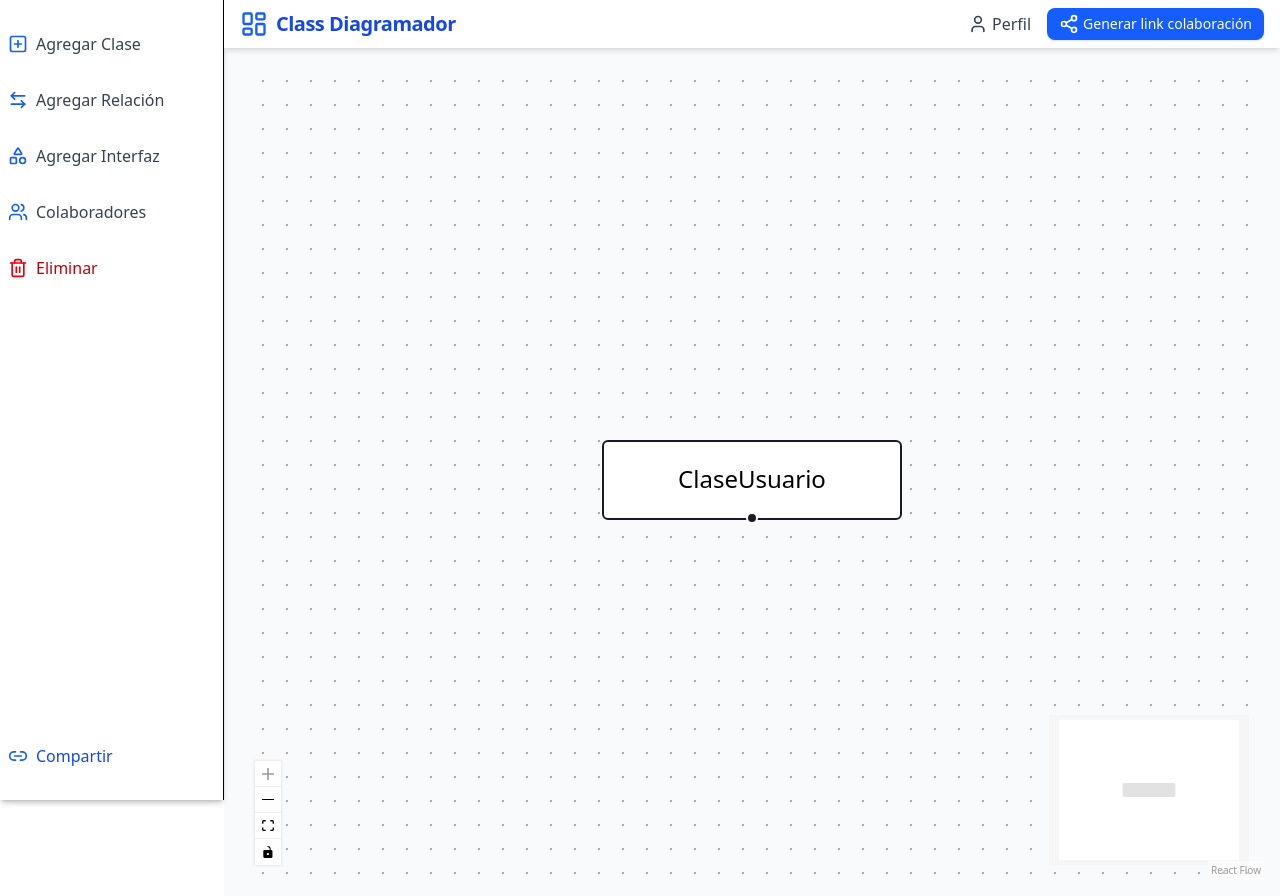
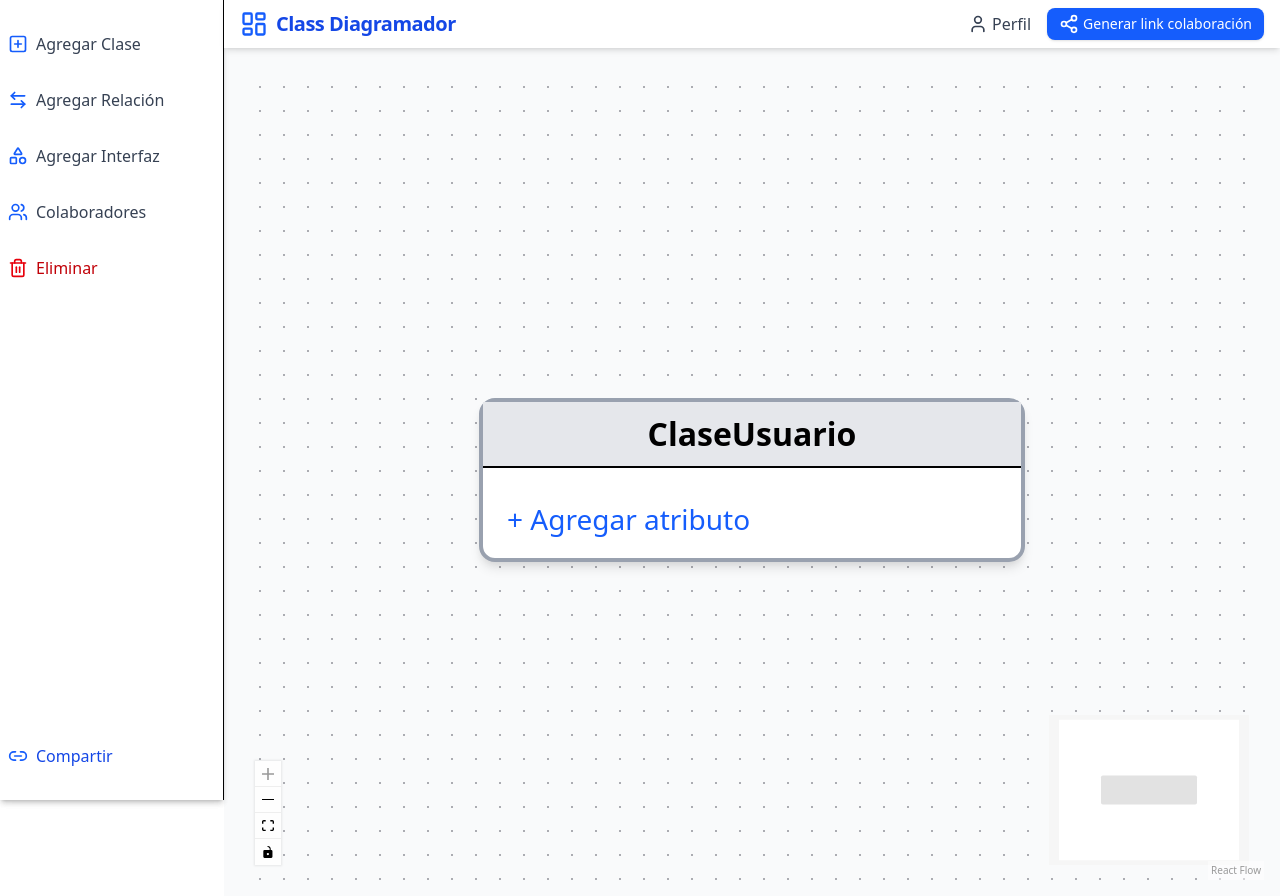
Before and after one commit to WildeRojas/BackGenAI_Frontend, a React (Vite) app: page / in a window 1280 px wide. Built offline with nearby package versions, Linux system fonts and the light colour scheme.

Commit message:
Add: Atributes para los atributos

```diff
--- a/src/App.tsx
+++ b/src/App.tsx
@@ -2,8 +2,8 @@ import './App.css';
 import { BrowserRouter, Routes, Route, Navigate } from 'react-router-dom';
 import { Navbar } from './Components/Navbar';
 import { Sidebar } from './Components/Sidebar';
-import { Perfil } from './Pages/Perfil';
-import { Diagrama } from './Pages/Diagrama';
+import { Perfil } from './Pages/Pefil_User/Perfil';
+import { Diagrama } from './Pages/Diagramador/Diagrama';
 
 function App() {
   return (
--- a/src/Pages/Diagrama.tsx
+++ b/src/Pages/Diagramador/Diagrama.tsx
@@ -12,16 +12,21 @@ import {
 
 import type { Connection, Edge, Node } from "@xyflow/react";
 import "@xyflow/react/dist/style.css"
+import { ClassNode } from "./Node";
 
 const initialNodes: Node[] = [{
     id: '1',
-    type: 'input',
+    type: 'classNode',
     position: { x: 200, y: 150 },
     data: { label: 'ClaseUsuario' },
 },];
-import { Sidebar } from "../Components/Sidebar";
+import { Sidebar } from "../../Components/Sidebar";
 
 const initialEdges: Edge[] = [];
+
+const nodeTypes = {
+    classNode: ClassNode,
+}
 
 export const Diagrama: React.FC = () => {
     const [nodes, SetNodes, onNodesChange] = useNodesState(initialNodes);
@@ -30,7 +35,7 @@ export const Diagrama: React.FC = () => {
     const addNode = () => {
         const newNode: Node = {
             id: (nodes.length + 1).toString(),
-            type: 'default',
+            type: 'classNode',
             position: { x: Math.random() * 400, y: Math.random() * 400 },
             data: { label: `Clase${nodes.length + 1}` },
         };
@@ -42,7 +47,6 @@ export const Diagrama: React.FC = () => {
         [SetEdges]
     );
 
-
     return (
         <div style={{ width: "100%", height: "100vh" }}>
             <Sidebar onAddNode={addNode} />
@@ -52,6 +56,7 @@ export const Diagrama: React.FC = () => {
                 onNodesChange={onNodesChange}
                 onEdgesChange={onEdgesChange}
                 onConnect={onConnect}
+                nodeTypes={nodeTypes}
                 fitView
             >
                 {/* Herramientas */}
--- /dev/null
+++ b/src/Pages/Diagramador/Node.tsx
@@ -0,0 +1,73 @@
+import React, { useState } from "react";
+import type { NodeProps } from "@xyflow/react";
+
+interface Attribe {
+  name: string;
+  type: string;
+}
+
+export const ClassNode: React.FC<NodeProps> = ({ data }) => {
+  const [className, setClassName] = useState(
+    typeof data.label === "string" ? data.label : "NuevaClase"
+  );
+  const [attributes, setAttributes] = useState<Attribe[]>(
+    Array.isArray(data.attributes) ? data.attributes : []
+  );
+
+
+  const handleAddAttribute = () => {
+    setAttributes([...attributes, { name: "atributo", type: "tipo" }]);
+  };
+
+  const handleAttrChange = (index: number, field: keyof Attribe, value: string) => {
+    const newAttrs = [...attributes];
+    newAttrs[index][field] = value;
+    setAttributes(newAttrs);
+  }
+
+  return (
+    <div className="bg-white border-2 border-gray-400 rounded-lg shadow-md min-w-[220px]">
+      {/* Nombre de la clase */}
+      <div className="bg-gray-200 px-3 py-1 font-bold text-center border-b">
+        <input
+          type="text"
+          value={className}
+          onChange={(e) => setClassName(e.target.value)}
+          className="bg-transparent w-full text-center font-bold outline-none"
+        />
+      </div>
+
+      {/* Atributos */}
+      <div className="px-3 py-2">
+        {attributes.map((attr, index) => (
+          <div key={index} className="flex gap-2 items-center mb-1">
+            <input
+              type="text"
+              value={attr.name}
+              onChange={(e) => handleAttrChange(index, "name", e.target.value)}
+              className="w-full text-sm border-b outline-none"
+              style={{ minWidth: "100px" }}
+            />
+            <select
+              value={attr.type}
+              onChange={(e) => handleAttrChange(index, "type", e.target.value)}
+              className="text-sm border rounded px-1"
+            >
+              <option value="string">String</option>
+              <option value="Int">Int</option>
+              <option value="float">Float</option>
+              <option value="boolean">boolean</option>
+              <option value="date">date</option>
+            </select>
+          </div>
+        ))}
+        <button
+          onClick={handleAddAttribute}
+          className="text-blue-600 text-sm mt-2 hover:underline"
+        >
+          + Agregar atributo
+        </button>
+      </div>
+    </div>
+    );
+};
```
Also changed, not shown: src/Pages/Authentication/login.tsx (added), src/Pages/Pefil_User/Perfil.tsx (renamed from src/Pages/Perfil.tsx).
